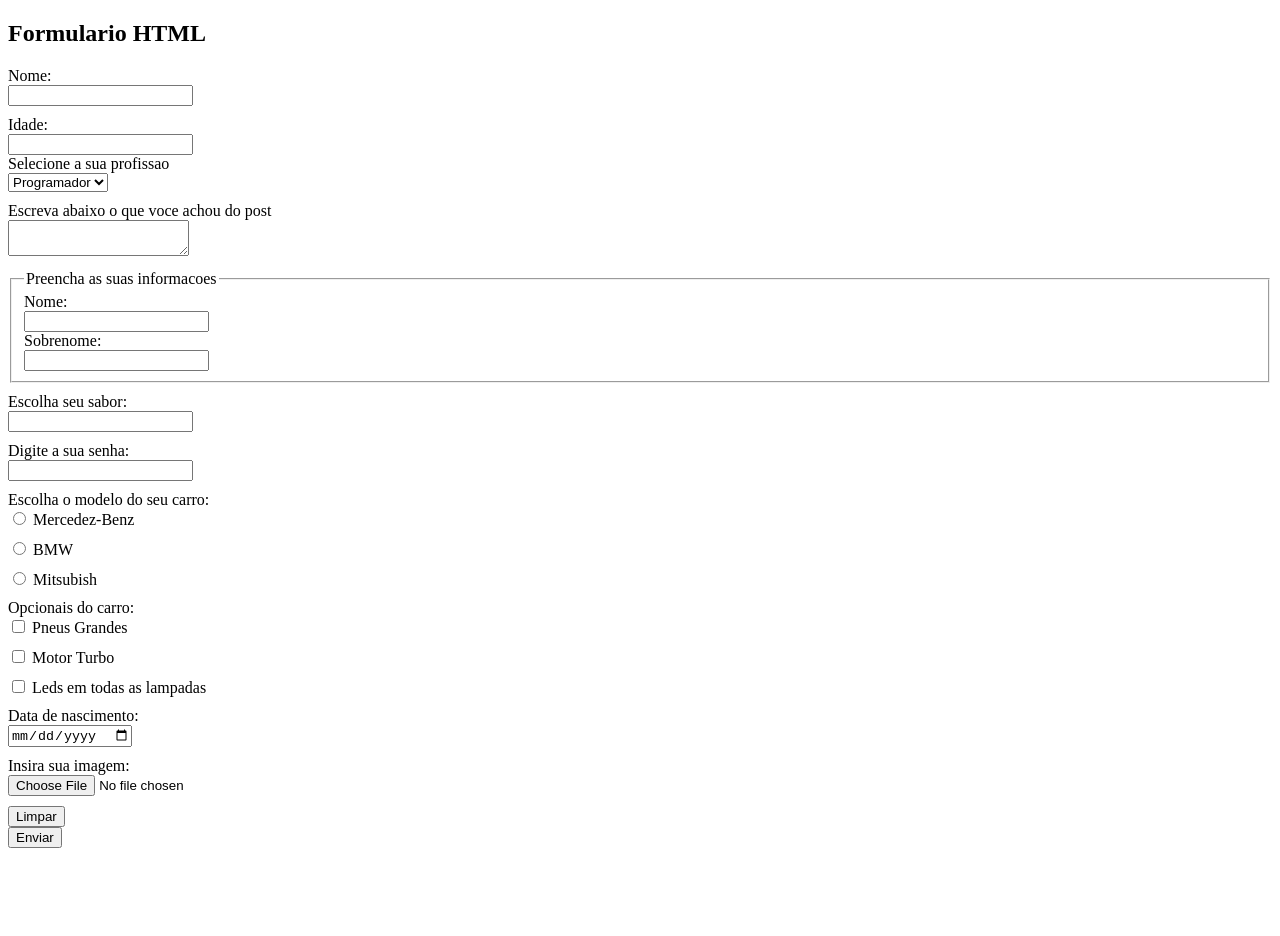
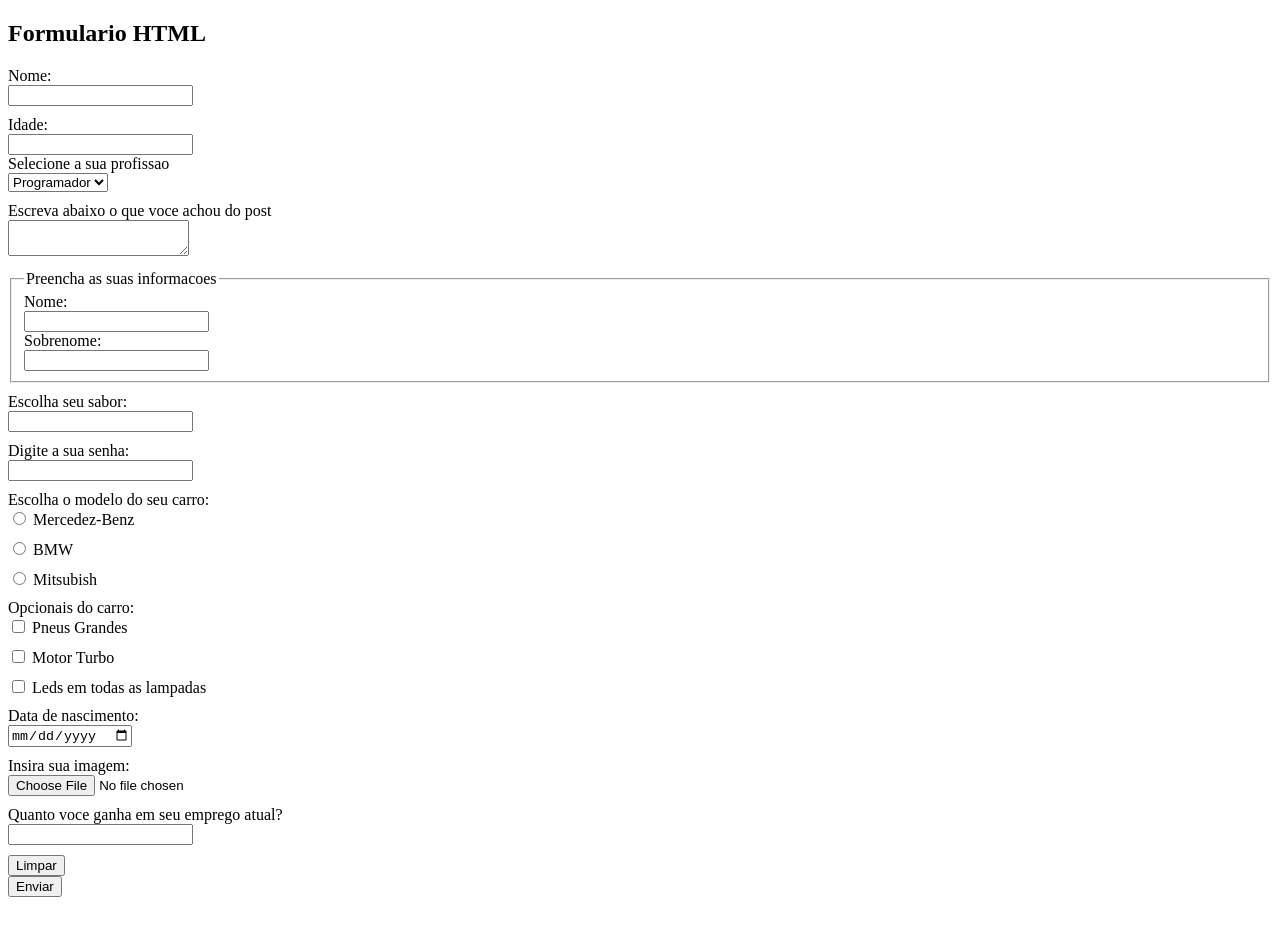
Before and after one commit to mathraphael/curso_html_css_completo2, a plain HTML site: page 5_FORM/index.html in a window 1280 px wide. Shown: the top 936 px of the page. Drawn offline with Linux system fonts and the light colour scheme.

Commit message:
[NOVO] #0 - Input Number Form

```diff
--- a/5_FORM/index.html
+++ b/5_FORM/index.html
@@ -147,6 +147,13 @@
                 <input type="file" name="image">
             </div>
 
+            <!-- NUMEROS -->
+
+            <div>
+                <label for="salary">Quanto voce ganha em seu emprego atual?</label>
+                <input type="number" name="salary">
+            </div>
+
 
 
         </div>
```
